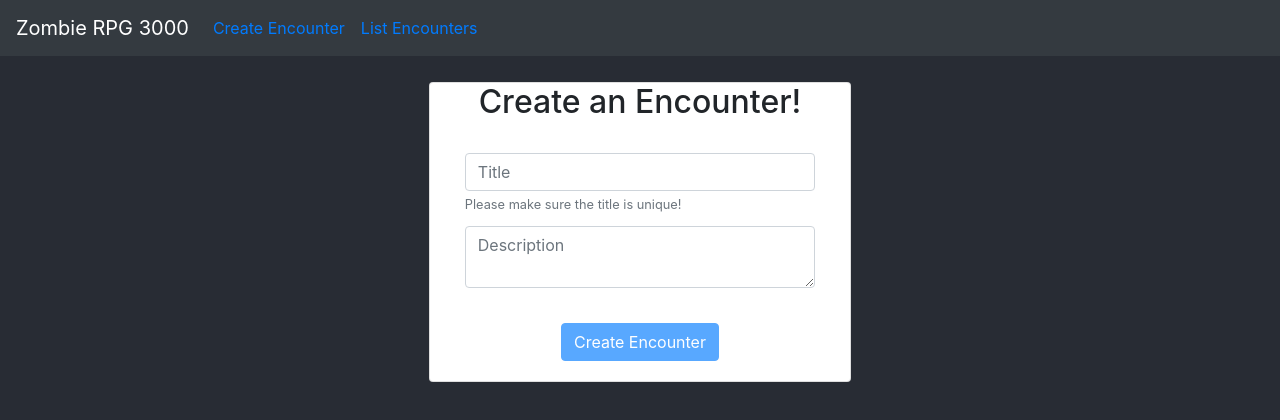
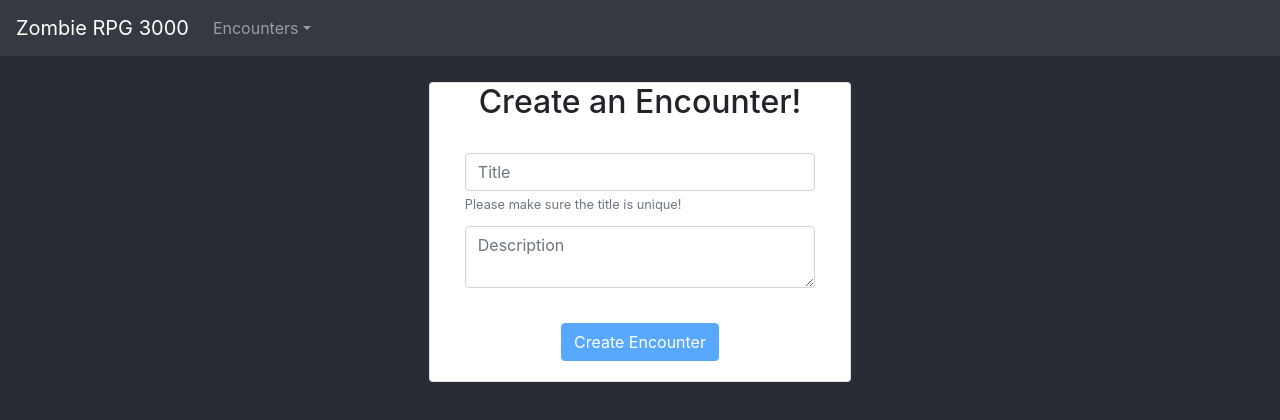
Before and after one commit to ahoopes16/zombie-roleplaying-ui, a React (Create React App) app: page /#/ in a window 1280 px wide. Shown: the top 420 px of the page. Built offline with nearby package versions, Linux system fonts and the light colour scheme.

Commit message:
Place Encounter links inside dropdown in navbar

```diff
--- a/src/components/NavigationBar.tsx
+++ b/src/components/NavigationBar.tsx
@@ -1,13 +1,15 @@
 import React, { FunctionComponentElement, useState } from 'react'
-import { Link } from 'react-router-dom'
+import { NavLink } from 'react-router-dom'
 import {
   Collapse,
   Navbar,
   NavbarToggler,
   NavbarBrand,
   Nav,
-  NavItem,
-  NavLink
+  UncontrolledDropdown,
+  DropdownToggle,
+  DropdownMenu,
+  DropdownItem
 } from 'reactstrap'
 
 function NavigationBar(): FunctionComponentElement<{}> {
@@ -22,16 +24,19 @@ function NavigationBar(): FunctionComponentElement<{}> {
 
       <Collapse isOpen={isOpen} navbar>
         <Nav className="mr-auto" navbar>
-          <NavItem>
-            <NavLink>
-              <Link to="/">Create Encounter</Link>
-            </NavLink>
-          </NavItem>
-          <NavItem>
-            <NavLink>
-              <Link to="/encounters">List Encounters</Link>
-            </NavLink>
-          </NavItem>
+          <UncontrolledDropdown nav inNavbar>
+            <DropdownToggle nav caret>
+              Encounters
+            </DropdownToggle>
+            <DropdownMenu right>
+              <DropdownItem>
+                <NavLink to="/encounters">List</NavLink>
+              </DropdownItem>
+              <DropdownItem>
+                <NavLink to="/">Create</NavLink>
+              </DropdownItem>
+            </DropdownMenu>
+          </UncontrolledDropdown>
         </Nav>
       </Collapse>
     </Navbar>
```
